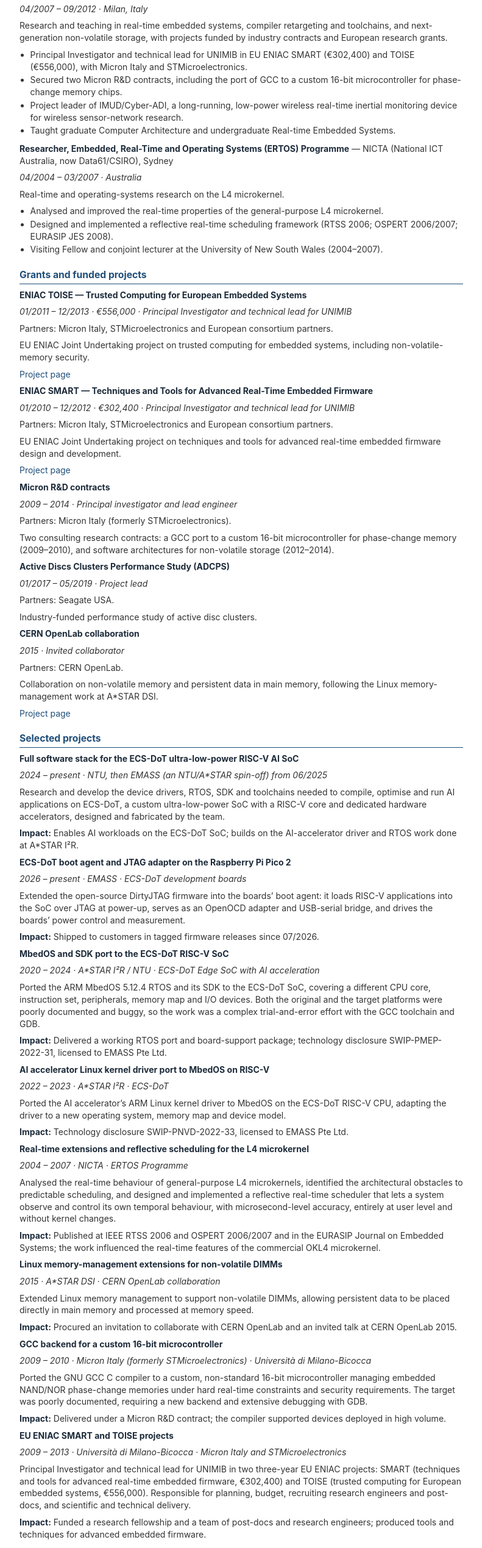
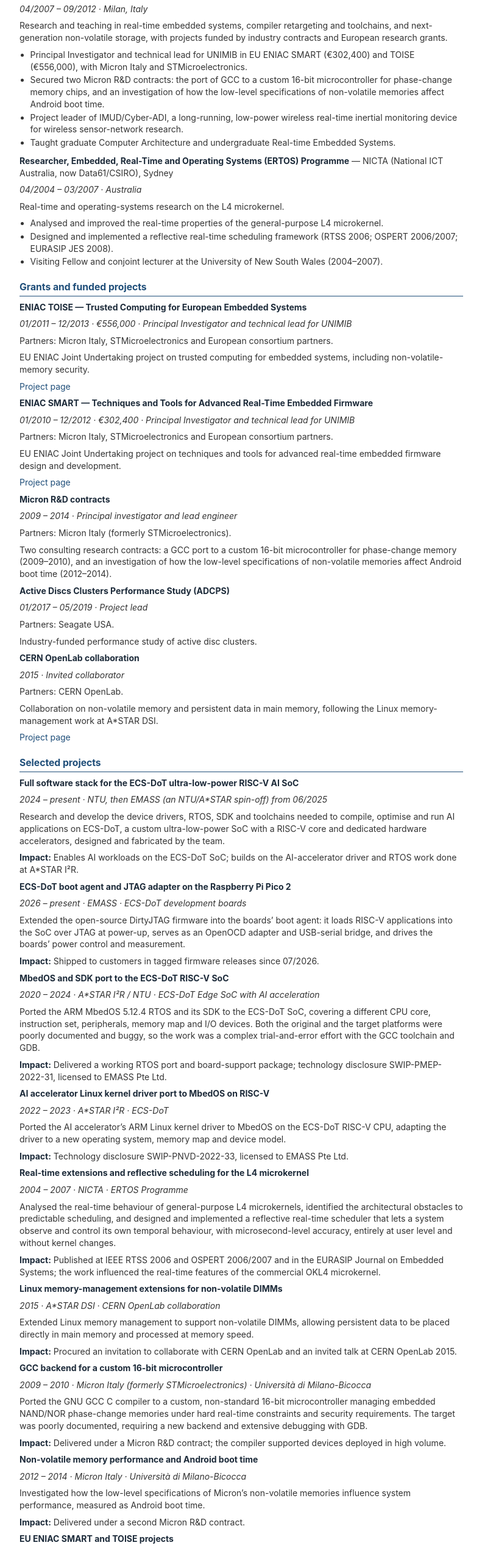
Before and after one commit to sergioruocco/cv, a plain HTML site: page docs/files/Sergio_Ruocco_CV_academic.html in a window 1280 px wide. Shown: the part 2415-4953 px from the top of the page at 61% size, without its empty margins (244-1035 px from the left). Drawn offline with Linux system fonts and the light colour scheme.

Commit message:
Rebuild CVs and website (Micron Android boot-time study)
Co-Authored-By: Claude Opus 5.5 <noreply@anthropic.com>
Claude-Session: https://claude.ai/code/session_01LhUGiXr2ETqYydoPE5m5H9

```diff
--- a/docs/files/Sergio_Ruocco_CV_academic.html
+++ b/docs/files/Sergio_Ruocco_CV_academic.html
@@ -270,8 +270,10 @@ grants.</p>
 <li>Principal Investigator and technical lead for UNIMIB in EU ENIAC
 SMART (€302,400) and TOISE (€556,000), with Micron Italy and
 STMicroelectronics.</li>
-<li>Secured two Micron R&amp;D contracts, including the port of GCC to a
-custom 16-bit microcontroller for phase-change memory chips.</li>
+<li>Secured two Micron R&amp;D contracts: the port of GCC to a custom
+16-bit microcontroller for phase-change memory chips, and an
+investigation of how the low-level specifications of non-volatile
+memories affect Android boot time.</li>
 <li>Project leader of IMUD/Cyber-ADI, a long-running, low-power wireless
 real-time inertial monitoring device for wireless sensor-network
 research.</li>
@@ -316,8 +318,9 @@ page</a></p>
 <p><em>2009 – 2014 · Principal investigator and lead engineer</em></p>
 <p>Partners: Micron Italy (formerly STMicroelectronics).</p>
 <p>Two consulting research contracts: a GCC port to a custom 16-bit
-microcontroller for phase-change memory (2009–2010), and software
-architectures for non-volatile storage (2012–2014).</p>
+microcontroller for phase-change memory (2009–2010), and an
+investigation of how the low-level specifications of non-volatile
+memories affect Android boot time (2012–2014).</p>
 <p><strong>Active Discs Clusters Performance Study (ADCPS)</strong></p>
 <p><em>01/2017 – 05/2019 · Project lead</em></p>
 <p>Partners: Seagate USA.</p>
@@ -400,6 +403,15 @@ poorly documented, requiring a new backend and extensive debugging with
 GDB.</p>
 <p><strong>Impact:</strong> Delivered under a Micron R&amp;D contract;
 the compiler supported devices deployed in high volume.</p>
+<p><strong>Non-volatile memory performance and Android boot
+time</strong></p>
+<p><em>2012 – 2014 · Micron Italy · Università di
+Milano-Bicocca</em></p>
+<p>Investigated how the low-level specifications of Micron’s
+non-volatile memories influence system performance, measured as Android
+boot time.</p>
+<p><strong>Impact:</strong> Delivered under a second Micron R&amp;D
+contract.</p>
 <p><strong>EU ENIAC SMART and TOISE projects</strong></p>
 <p><em>2009 – 2013 · Università di Milano-Bicocca · Micron Italy and
 STMicroelectronics</em></p>
@@ -593,6 +605,6 @@ accelerators and video-compression hardware.</p>
 reflection; Performance analysis and system tracing; Debugging poorly
 documented hardware and software; Technical leadership, mentoring,
 procurement and project delivery.</p>
-<p class="stamp">Updated 22 November 2026 · git 13e463a</p>
+<p class="stamp">Updated 23 November 2026 · git bbf7965</p>
 </body>
 </html>
--- a/docs/sitemap.xml
+++ b/docs/sitemap.xml
@@ -1,5 +1,5 @@
 <?xml version="1.0" encoding="UTF-8"?>
 <urlset xmlns="http://www.sitemaps.org/schemas/sitemap/0.9">
-  <url><loc>https://sergioruocco.github.io/cv/</loc><lastmod>2026-11-22</lastmod></url>
-  <url><loc>https://sergioruocco.github.io/cv/publications.html</loc><lastmod>2026-11-22</lastmod></url>
+  <url><loc>https://sergioruocco.github.io/cv/</loc><lastmod>2026-11-23</lastmod></url>
+  <url><loc>https://sergioruocco.github.io/cv/publications.html</loc><lastmod>2026-11-23</lastmod></url>
 </urlset>
```
Also changed, not shown: docs/files/Sergio_Ruocco_CV_industry.html (+10 -1 lines), docs/files/Sergio_Ruocco_CV_low_latency.html (+1 -1 lines), docs/index.html (+1 -1 lines), docs/publications.html (+1 -1 lines), 6 other files.
